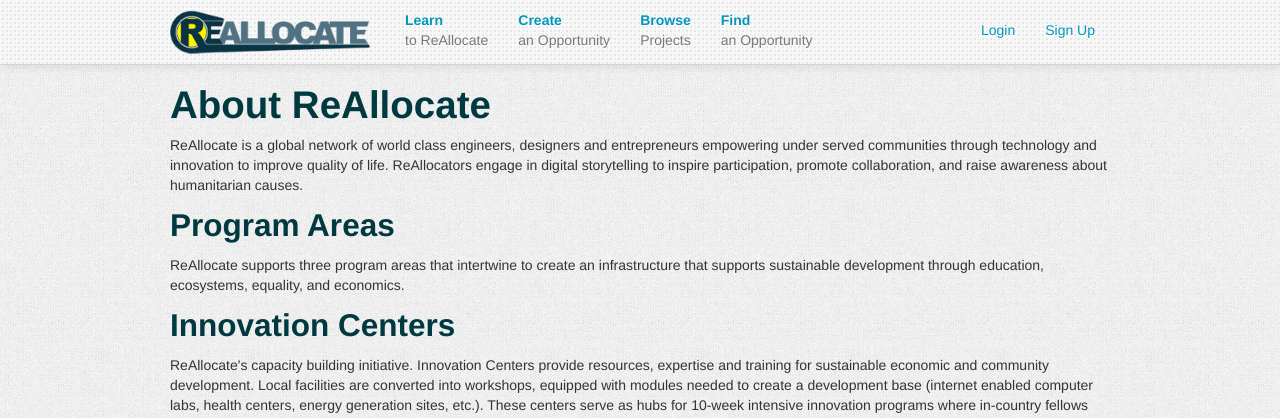
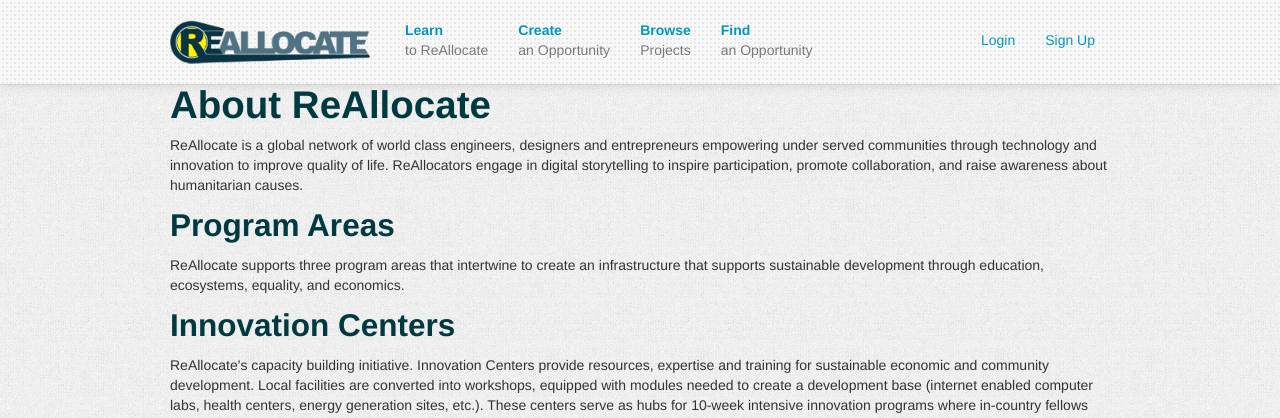
Before and after one commit to reallocate/reallocate, a Django app: page /about in a window 1280 px wide. Shown: the top 418 px of the page. Run offline with Django 3.2, Linux system fonts and the light colour scheme; parts of the project's set-up code (start-up, migrations or seed data) failed here and were passed over; some libraries are stand-ins or nearby versions.

Commit message:
making header taller

```diff
--- a/website/static/css/main.css
+++ b/website/static/css/main.css
@@ -31,6 +31,11 @@ h1, h2 {
 
 .navbar #auth {
     margin-top: 10px;
+}
+
+
+.navbar-inner {
+    padding: 10px 0;
 }
 
 .navbar-inner {
```
